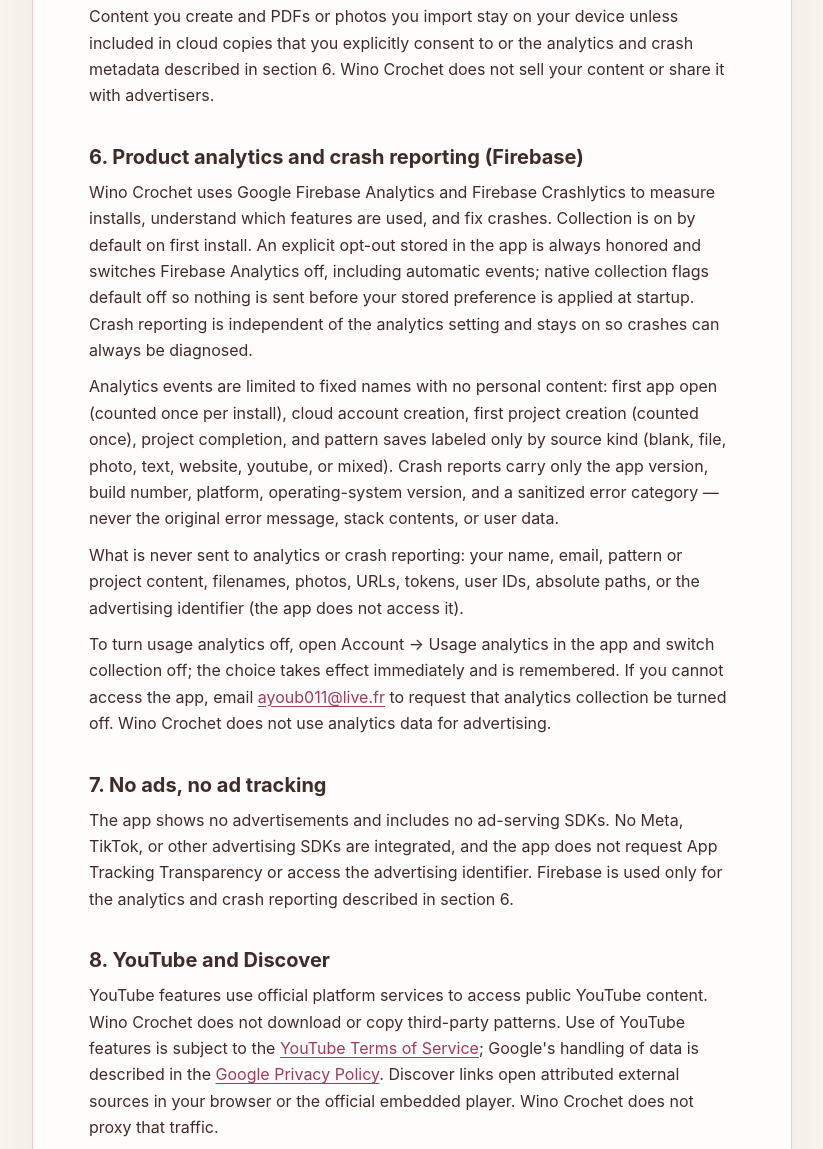
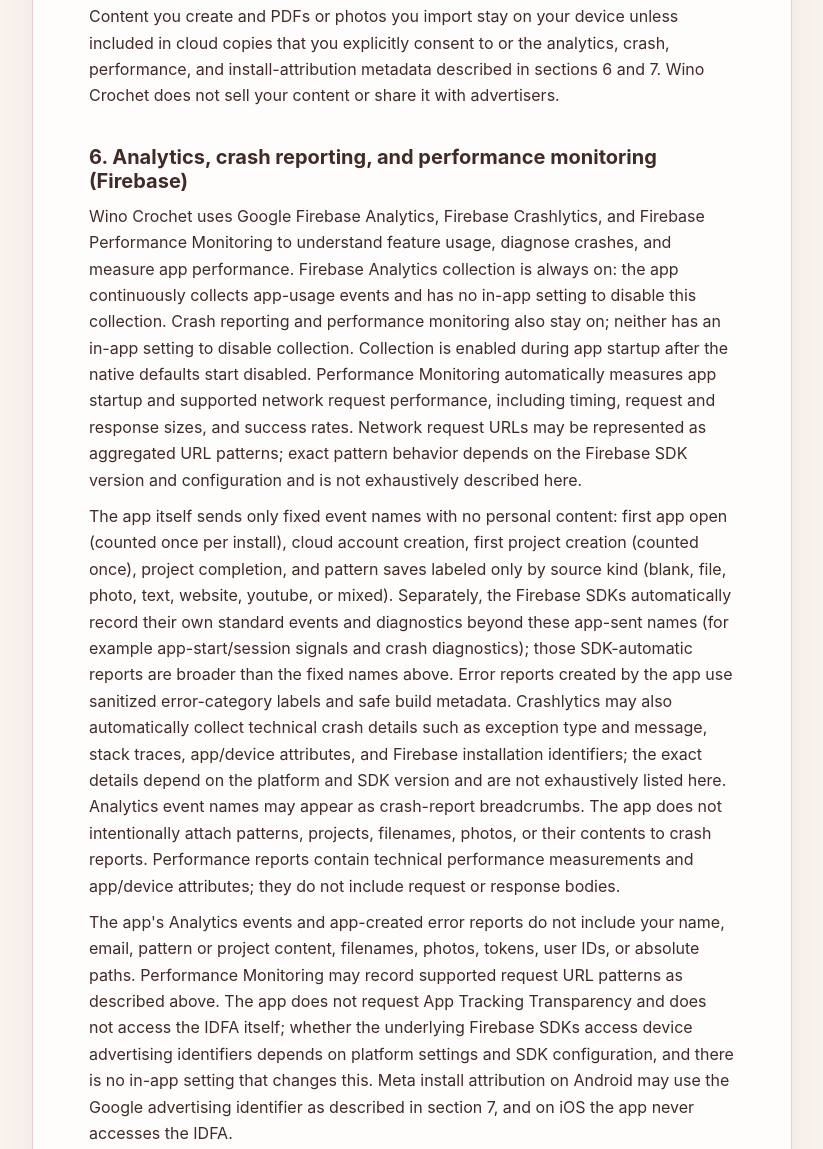
Before and after one commit to ayoubix16/stitchflow-privacy, a plain HTML site: page public/index.html in a window 1280 px wide. Shown: the part 1026-2175 px from the top of the page, without its empty margins (228-1051 px from the left). Drawn offline with Linux system fonts and the light colour scheme.

Commit message:
Align privacy policy with shipped Firebase and Meta behavior

```diff
--- a/public/index.html
+++ b/public/index.html
@@ -90,22 +90,26 @@
         <p>You can start account deletion from the account area in Wino Crochet. If you cannot access the app, email <a href="mailto:ayoub011@live.fr?subject=Delete%20my%20StitchFlow%20account">ayoub011@live.fr</a> from the email address linked to your Wino Crochet account and ask us to delete it. Do not send your password. We will verify the request and delete the cloud account and its Cloud Asset Backup data before removing the authentication user. Local app data and files on your device are not removed by cloud account deletion; uninstalling the app removes local data subject to your device's behavior.</p>
 
         <h2>5. Your content and files</h2>
-        <p>Content you create and PDFs or photos you import stay on your device unless included in cloud copies that you explicitly consent to or the analytics and crash metadata described in section 6. Wino Crochet does not sell your content or share it with advertisers.</p>
+        <p>Content you create and PDFs or photos you import stay on your device unless included in cloud copies that you explicitly consent to or the analytics, crash, performance, and install-attribution metadata described in sections 6 and 7. Wino Crochet does not sell your content or share it with advertisers.</p>
 
-        <h2>6. Product analytics and crash reporting (Firebase)</h2>
-        <p>Wino Crochet uses Google Firebase Analytics and Firebase Crashlytics to measure installs, understand which features are used, and fix crashes. Collection is on by default on first install. An explicit opt-out stored in the app is always honored and switches Firebase Analytics off, including automatic events; native collection flags default off so nothing is sent before your stored preference is applied at startup. Crash reporting is independent of the analytics setting and stays on so crashes can always be diagnosed.</p>
-        <p>Analytics events are limited to fixed names with no personal content: first app open (counted once per install), cloud account creation, first project creation (counted once), project completion, and pattern saves labeled only by source kind (blank, file, photo, text, website, youtube, or mixed). Crash reports carry only the app version, build number, platform, operating-system version, and a sanitized error category — never the original error message, stack contents, or user data.</p>
-        <p>What is never sent to analytics or crash reporting: your name, email, pattern or project content, filenames, photos, URLs, tokens, user IDs, absolute paths, or the advertising identifier (the app does not access it).</p>
-        <p>To turn usage analytics off, open Account → Usage analytics in the app and switch collection off; the choice takes effect immediately and is remembered. If you cannot access the app, email <a href="mailto:ayoub011@live.fr">ayoub011@live.fr</a> to request that analytics collection be turned off. Wino Crochet does not use analytics data for advertising.</p>
+        <h2>6. Analytics, crash reporting, and performance monitoring (Firebase)</h2>
+        <p>Wino Crochet uses Google Firebase Analytics, Firebase Crashlytics, and Firebase Performance Monitoring to understand feature usage, diagnose crashes, and measure app performance. Firebase Analytics collection is always on: the app continuously collects app-usage events and has no in-app setting to disable this collection. Crash reporting and performance monitoring also stay on; neither has an in-app setting to disable collection. Collection is enabled during app startup after the native defaults start disabled. Performance Monitoring automatically measures app startup and supported network request performance, including timing, request and response sizes, and success rates. Network request URLs may be represented as aggregated URL patterns; exact pattern behavior depends on the Firebase SDK version and configuration and is not exhaustively described here.</p>
+        <p>The app itself sends only fixed event names with no personal content: first app open (counted once per install), cloud account creation, first project creation (counted once), project completion, and pattern saves labeled only by source kind (blank, file, photo, text, website, youtube, or mixed). Separately, the Firebase SDKs automatically record their own standard events and diagnostics beyond these app-sent names (for example app-start/session signals and crash diagnostics); those SDK-automatic reports are broader than the fixed names above. Error reports created by the app use sanitized error-category labels and safe build metadata. Crashlytics may also automatically collect technical crash details such as exception type and message, stack traces, app/device attributes, and Firebase installation identifiers; the exact details depend on the platform and SDK version and are not exhaustively listed here. Analytics event names may appear as crash-report breadcrumbs. The app does not intentionally attach patterns, projects, filenames, photos, or their contents to crash reports. Performance reports contain technical performance measurements and app/device attributes; they do not include request or response bodies.</p>
+        <p>The app's Analytics events and app-created error reports do not include your name, email, pattern or project content, filenames, photos, tokens, user IDs, or absolute paths. Performance Monitoring may record supported request URL patterns as described above. The app does not request App Tracking Transparency and does not access the IDFA itself; whether the underlying Firebase SDKs access device advertising identifiers depends on platform settings and SDK configuration, and there is no in-app setting that changes this. Meta install attribution on Android may use the Google advertising identifier as described in section 7, and on iOS the app never accesses the IDFA.</p>
+        <p>There is no in-app setting to turn usage analytics off. If you have questions about analytics collection, email <a href="mailto:ayoub011@live.fr">ayoub011@live.fr</a>. Wino Crochet does not use analytics data for advertising.</p>
 
-        <h2>7. No ads, no ad tracking</h2>
-        <p>The app shows no advertisements and includes no ad-serving SDKs. No Meta, TikTok, or other advertising SDKs are integrated, and the app does not request App Tracking Transparency or access the advertising identifier. Firebase is used only for the analytics and crash reporting described in section 6.</p>
+        <h2>7. Install attribution (Meta App Events)</h2>
+        <p>Wino Crochet shows no advertisements and includes no ad-serving SDKs, no Facebook Login, no sharing dialogs, and no ad mediation. To measure and attribute app installs coming from Meta advertising, the app integrates the Meta App Events SDK (FBSDKCoreKit) on Android and iOS.</p>
+        <p>The SDK initializes when the app launches and automatically logs install and launch events to Meta: App Install (the first time the app is activated on a device) and App Launch. The Meta SDK can also automatically log store purchases where applicable; this app has no in-app purchases. In addition, the app forwards four of its fixed product events so installs can be connected to real usage, using Meta standard names only where they genuinely fit: cloud account creation as registration completed, project completion as achievement unlocked, and the app's own fixed names for first project creation and pattern saves. Pattern saves carry only the source-kind label (blank, file, photo, text, website, youtube, or mixed). The app attaches no names, emails, user identifiers, pattern or project content, filenames, photos, tokens, or URLs to Meta. Automatic screen-title and URL metadata attachment is switched off in the app configuration.</p>
+        <p>This attribution data is sent to Meta and handled under Meta's terms; it is used only to measure and attribute installs, not to show ads in the app. Like Firebase collection, Meta collection is always on and has no in-app switch.</p>
+        <p>Platform behavior differs: on Android, the SDK may use the device's Google advertising identifier for attribution matching, subject to your system ad-privacy settings (you can reset it or opt out of ad personalization in Android Settings). On iOS, the app never shows an App Tracking Transparency prompt and never accesses the IDFA, so per-device IDFA matching is unavailable and install measurement is less precise than per-device matching. The exact aggregate measurement mechanism depends on the Meta SDK version and configuration.</p>
+        <p>If you have questions about install attribution, email <a href="mailto:ayoub011@live.fr">ayoub011@live.fr</a>.</p>
 
         <h2>8. YouTube and Discover</h2>
         <p>YouTube features use official platform services to access public YouTube content. Wino Crochet does not download or copy third-party patterns. Use of YouTube features is subject to the <a href="https://www.youtube.com/t/terms">YouTube Terms of Service</a>; Google's handling of data is described in the <a href="https://policies.google.com/privacy">Google Privacy Policy</a>. Discover links open attributed external sources in your browser or the official embedded player. Wino Crochet does not proxy that traffic.</p>
 
         <h2>9. Data retention</h2>
-        <p>Local data is retained on your device until you delete it in the app or uninstall the app. Consented cloud copies are retained until you revoke consent or delete your account, as described in sections 3–4. Analytics events and crash reports are retained by Google under Google's terms.</p>
+        <p>Local data is retained on your device until you delete it in the app or uninstall the app. Consented cloud copies are retained until you revoke consent or delete your account, as described in sections 3–4. Analytics events, crash reports, and performance data are retained by Google under Google's terms; exact retention periods are unknown and set by Google. Install-attribution events are retained by Meta under Meta's terms; exact retention periods are unknown and set by Meta. Analytics, crash, performance, and install-attribution data cannot currently be deleted from inside the app; contact support if you have questions about deletion.</p>
 
         <h2>10. Contact</h2>
         <p>For privacy questions or support, email <a href="mailto:ayoub011@live.fr">ayoub011@live.fr</a>.</p>
```
